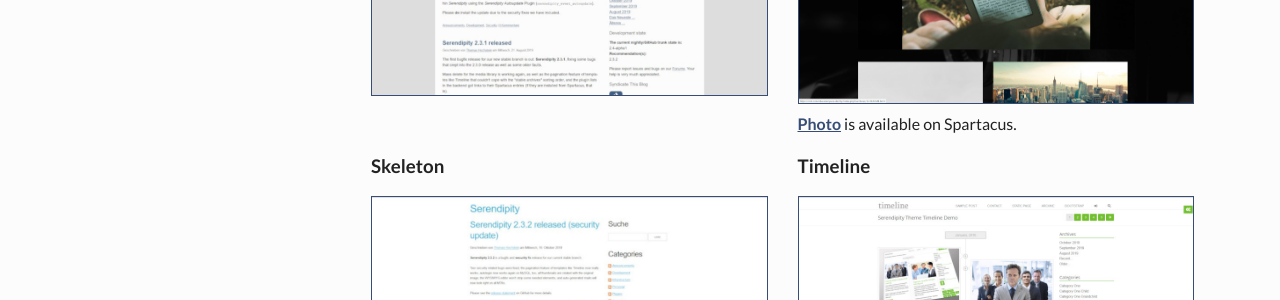
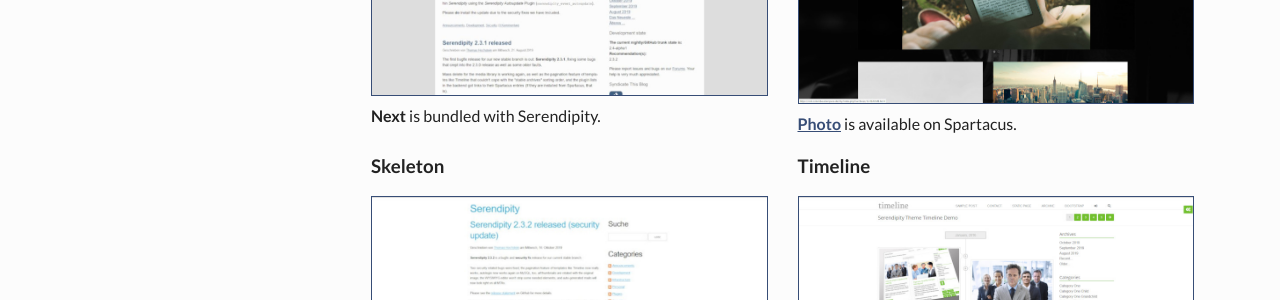
Before and after one commit to s9y/s9y.github.io, a Jekyll site: the page built from themes.md, in a window 1280 px wide. Shown: the part 1124-1424 px from the top of the page. Built offline with Jekyll 4.4.1, drawn with Linux system fonts in a browser that asks for light colours.

Commit message:
Somehow the description for "next" theme was lost.
Signed-off-by: Thomas Hochstein <thh@inter.net>

```diff
--- a/themes.md
+++ b/themes.md
@@ -22,6 +22,7 @@ our current ones!
   [**Clean blog**](http://www.optional-necessity.com/archives/21-Clean-Blog-A-New-Serendipity-Theme.html) is bundled with Serendipity.
 * ### Next
   [![Next theme](/img/screenshots/themes/next.jpg)](https://blog.s9y.org/index.php?user_template=next)
+  **Next** is bundled with Serendipity.
 * ### Photo
   [![Photo theme](/img/screenshots/themes/photo.jpg)](https://onli.columba.uberspace.de/s9y/)
   [**Photo**](http://www.paskuda.biz/#photo) is available on Spartacus.
```
